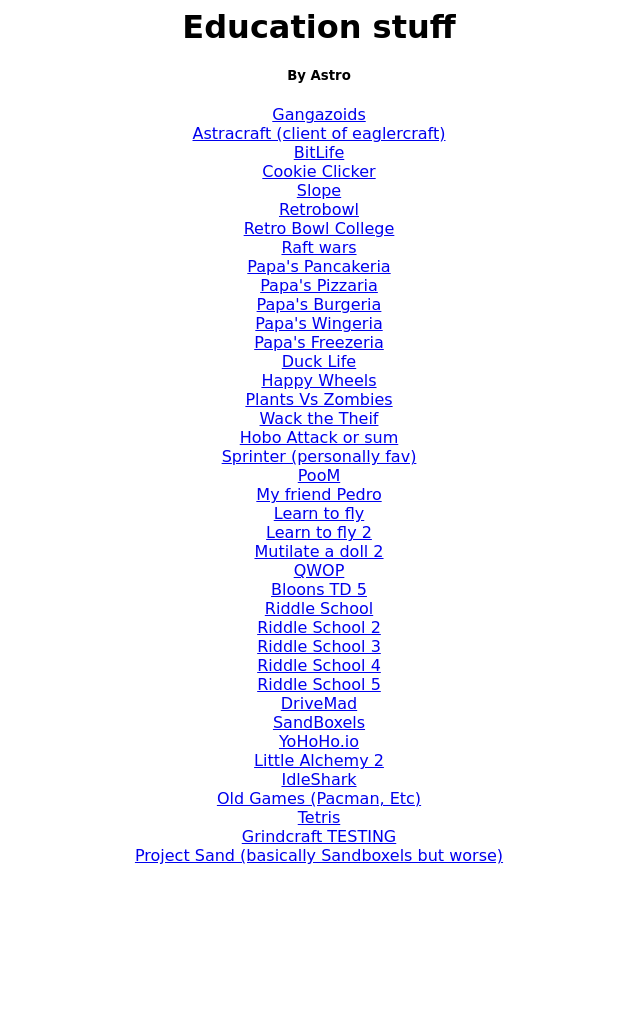
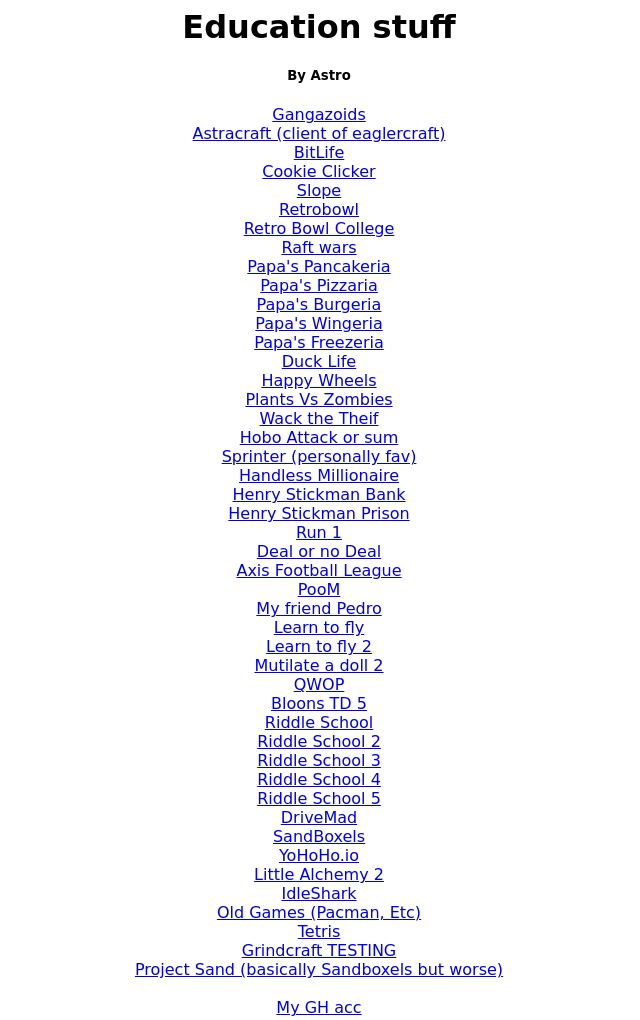
Before and after one commit to AstroC0ding/Gangazoids.V2, a website: page L.html in a window 1280 px wide. Shown: the whole page, without its empty margins (321-961 px from the left). Before the commit the page ends 873 px from the top, so only its background shows below. Drawn offline with Linux system fonts and the light colour scheme.

Commit message:
Update L.html

```diff
--- a/L.html
+++ b/L.html
@@ -44,6 +44,18 @@
           <br>
           <a href="SPRINTER.html">Sprinter (personally fav)</a>
           <br>
+          <a href="HM.html">Handless Millionaire</a>
+          <br>
+          <a href="HS1.html">Henry Stickman Bank</a>
+          <br>
+          <a href="HS2.html">Henry Stickman Prison</a>
+          <br>
+          <a href="R1.html">Run 1</a>
+          <br>
+          <a href="DOND.html">Deal or no Deal</a>
+          <br>
+          <a href="AFL.html">Axis Football League</a>
+          <br>
           <a href="POOM.html">PooM</a>
           <br>
           <a href="MFP.html">My friend Pedro</a>
@@ -85,6 +97,9 @@
           <a href="https://Astrolulzz.github.io/grindcraftT1/">Grindcraft TESTING</a>
           <br>
           <a href="https://Astrolulzz.github.io/ProjectSand/">Project Sand (basically Sandboxels but worse)</a>
+          <br>
+          <br>
+          <a href="https://github.com/Astrolulzz">My GH acc</a>
 
         </div>
 
```
